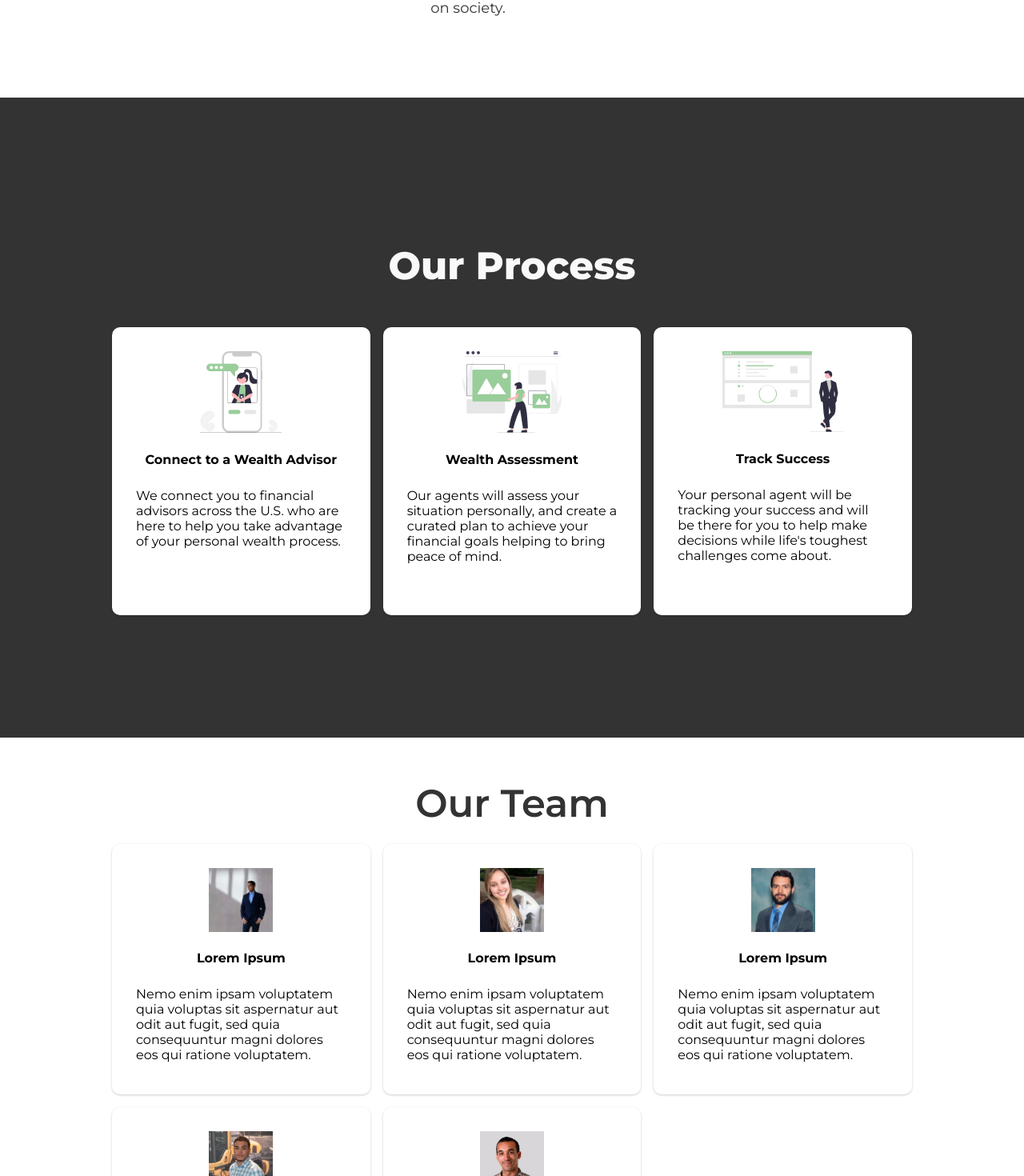
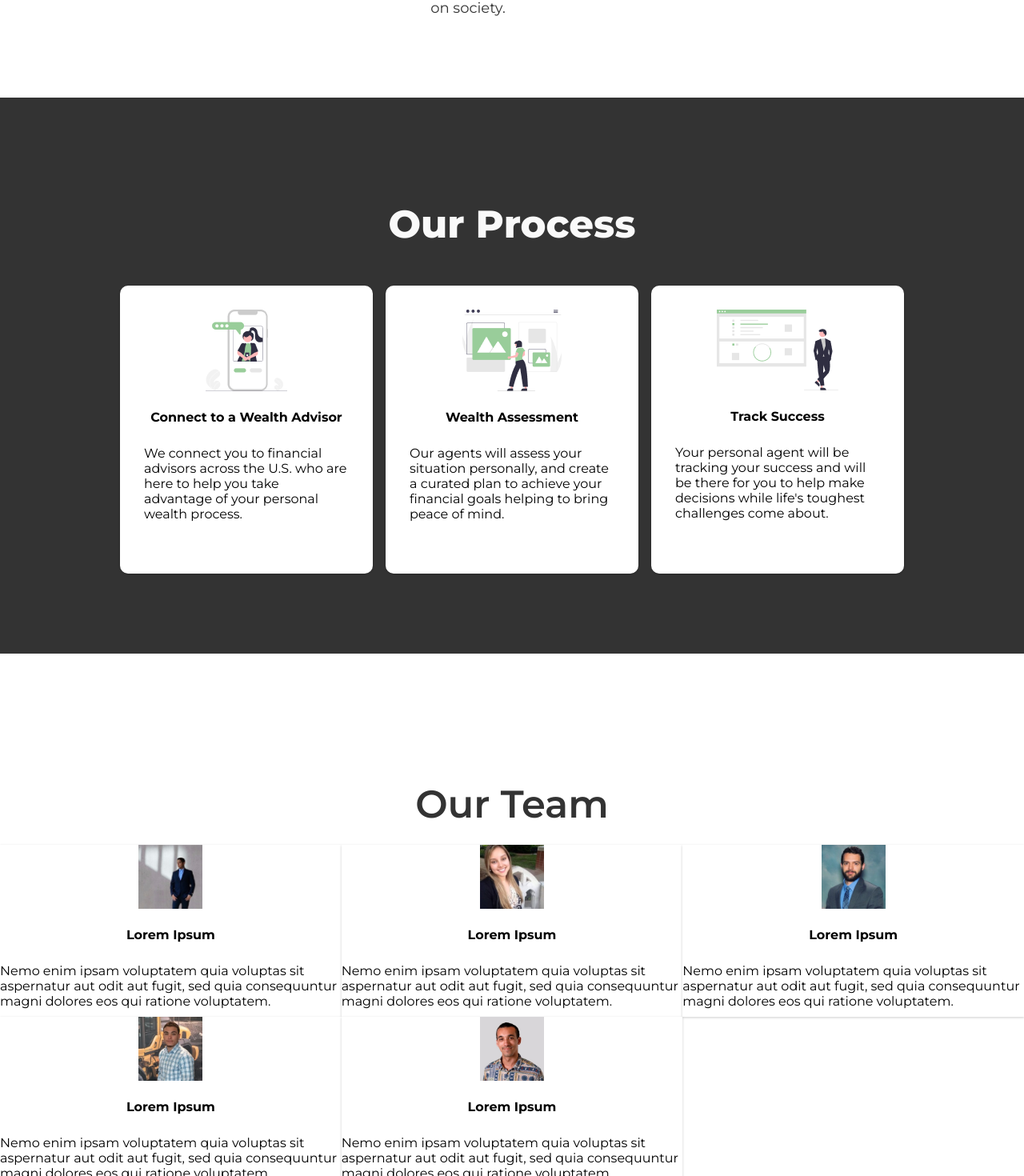
Before and after one commit to ctashton/peopleswealth-base, a React (Create React App) app: page / in a window 1280 px wide. Shown: the part 999-2469 px from the top of the page at 80% size. Built offline with nearby package versions, Linux system fonts and the light colour scheme.

Commit message:
pre-fix team grid

```diff
--- a/src/components/HeroSection/HeroElements.js
+++ b/src/components/HeroSection/HeroElements.js
@@ -41,7 +41,7 @@ export const ImageBg = styled.div`
 `
 export const HeroContent = styled.div`
     z-index: 3;
-    max-width: 1200px;
+    max-width: 1100px;
     position: absolute;
     padding: 125px 55px;
     display: flex;
--- a/src/components/Services/ServicesElements.js
+++ b/src/components/Services/ServicesElements.js
@@ -1,12 +1,12 @@
 import styled from 'styled-components'
 
 export const ServicesContainer = styled.div`
-    height: 800px;
     display: flex;
     flex-direction: column;
     justify-content: center;
     align-items: center;
     background: #333;
+    padding: 100px;
 
 
 `
@@ -25,7 +25,7 @@ color: #f9f9f9;
 `
 
 export const ServicesWrapper = styled.div`
-    max-width: 1000px;
+    max-width: 1100px;
     margin: 0 auto;
     display: grid;
     grid-template-columns: 1fr 1fr 1fr;
--- a/src/components/TeamSection/TeamSectionElements.js
+++ b/src/components/TeamSection/TeamSectionElements.js
@@ -24,13 +24,13 @@ color: ${({lightText}) => (lightText ? '#f9f9f9' : '#333333')};
 `
 
 export const TeamWrapper = styled.div`
-    max-width: 1000px;
+    // max-width: 1000px;
     margin: 0 auto;
     display: grid;
     grid-template-columns: 1fr 1fr 1fr;
     align-items: center;
-    grid-gap: 16px;
-    padding: 0 50px;
+    grid-gap: 0px;
+    padding: 00px;
 
     @media screen and (max-width: 1000px) {
         grid-template-columns: 1fr 1fr;
@@ -50,8 +50,8 @@ display: flex;
 flex-direction: column;
 justify-content: flex-start;
 align-items: center;
-border-radius: 10px;
-padding: 30px;
+border-radius: 0px;
+padding: 0px;
 box-shadow: 0 1px 3px rgba(0,0,0,0.2);
 transition: all 0.2s ease-in-out;
 
```
